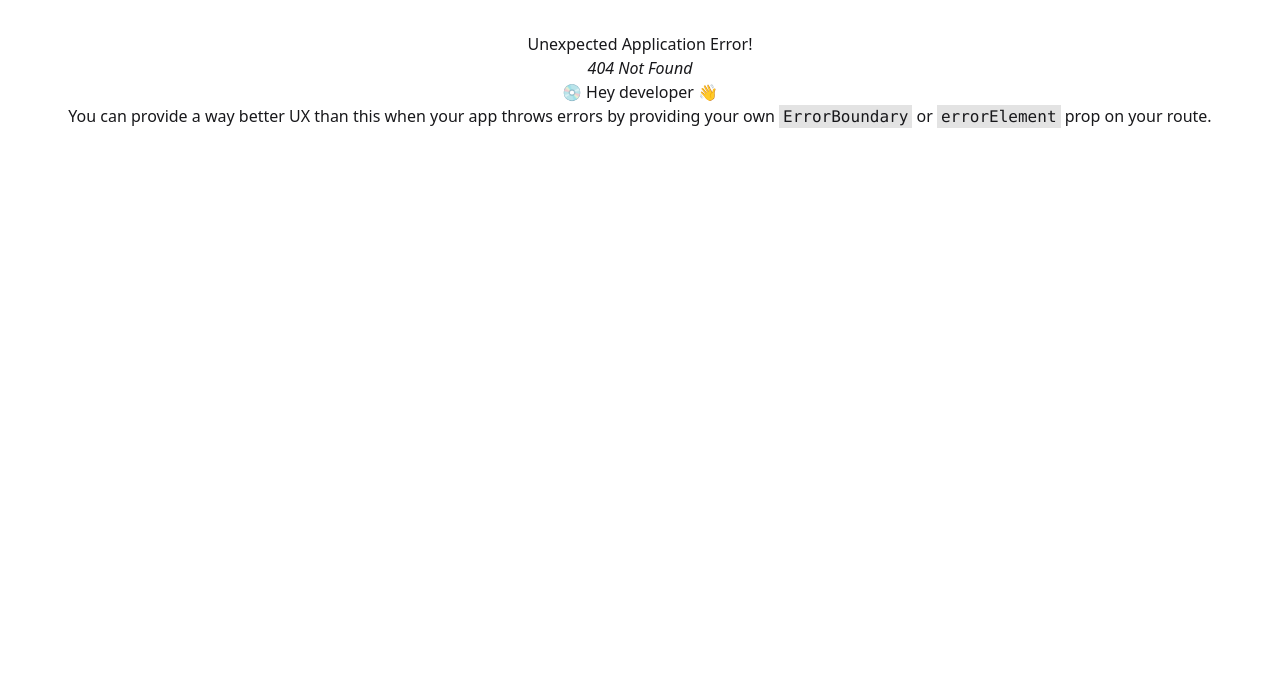
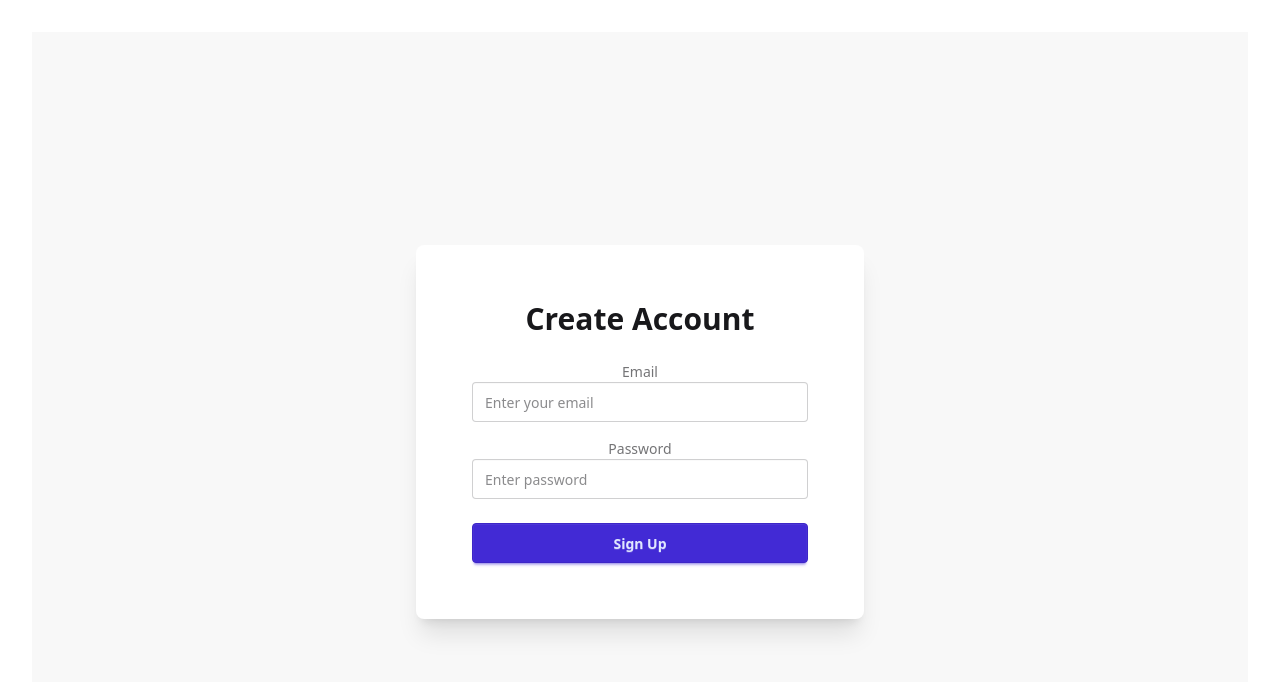
Before and after one commit to mehadishisir/coffee_shop_client, a React (Vite) app: page /login in a window 1280 px wide. Before the commit this address had no page. Shown: the top 682 px of the page. Built offline with nearby package versions, Linux system fonts and the light colour scheme.

Commit message:
add sign in user component and firebase signin user

```diff
--- a/src/Auth/AuthProvider.jsx
+++ b/src/Auth/AuthProvider.jsx
@@ -1,6 +1,9 @@
 import React from "react";
 import { AuthContext } from "./AuthContext";
-import { createUserWithEmailAndPassword } from "firebase/auth";
+import {
+  createUserWithEmailAndPassword,
+  signInWithEmailAndPassword,
+} from "firebase/auth";
 import { auth } from "../firebase.init";
 
 const AuthProvider = ({ children }) => {
@@ -9,9 +12,13 @@ const AuthProvider = ({ children }) => {
   const signUp = (email, password) => {
     return createUserWithEmailAndPassword(auth, email, password);
   };
+  const logIn = (email, password) => {
+    return signInWithEmailAndPassword(auth, email, password);
+  };
 
   const authInfo = {
     signUp,
+    logIn,
   };
 
   return (
--- /dev/null
+++ b/src/component/Login.jsx
@@ -0,0 +1,55 @@
+import React, { use } from "react";
+import { AuthContext } from "../Auth/AuthContext";
+
+const Login = () => {
+  const { logIn } = use(AuthContext);
+  console.log(logIn);
+  const handleSignIn = (e) => {
+    e.preventDefault();
+    const form = e.target;
+    const email = form.email.value;
+    const password = form.password.value;
+    console.log(email, password);
+    // firebase
+    logIn(email, password);
+  };
+  return (
+    <div className="min-h-screen flex items-center justify-center bg-base-200">
+      <div className="card w-full max-w-md bg-base-100 shadow-xl">
+        <div className="card-body">
+          <h2 className="text-3xl font-bold text-center mb-4">
+            Create Account
+          </h2>
+
+          <form onSubmit={handleSignIn} className="space-y-4">
+            <div>
+              <label className="label">Email</label>
+              <input
+                type="email"
+                name="email"
+                placeholder="Enter your email"
+                className="input input-bordered w-full"
+                required
+              />
+            </div>
+
+            <div>
+              <label className="label">Password</label>
+              <input
+                type="password"
+                name="password"
+                placeholder="Enter password"
+                className="input input-bordered w-full"
+                required
+              />
+            </div>
+
+            <button className="btn btn-primary w-full mt-2">Sign Up</button>
+          </form>
+        </div>
+      </div>
+    </div>
+  );
+};
+
+export default Login;
--- a/src/main.jsx
+++ b/src/main.jsx
@@ -12,6 +12,7 @@ import UpdatedCoffee from "./component/UpdatedCoffee.jsx";
 import SignUp from "./component/SignUp.jsx";
 import AuthProvider from "./Auth/AuthProvider.jsx";
 import Users from "./component/Users.jsx";
+import Login from "./component/Login.jsx";
 
 const router = createBrowserRouter([
   {
@@ -38,6 +39,10 @@ const router = createBrowserRouter([
         Component: UpdatedCoffee,
       },
       {
+        path: "login",
+        Component: Login,
+      },
+      {
         path: "signUp",
         Component: SignUp,
       },
```
